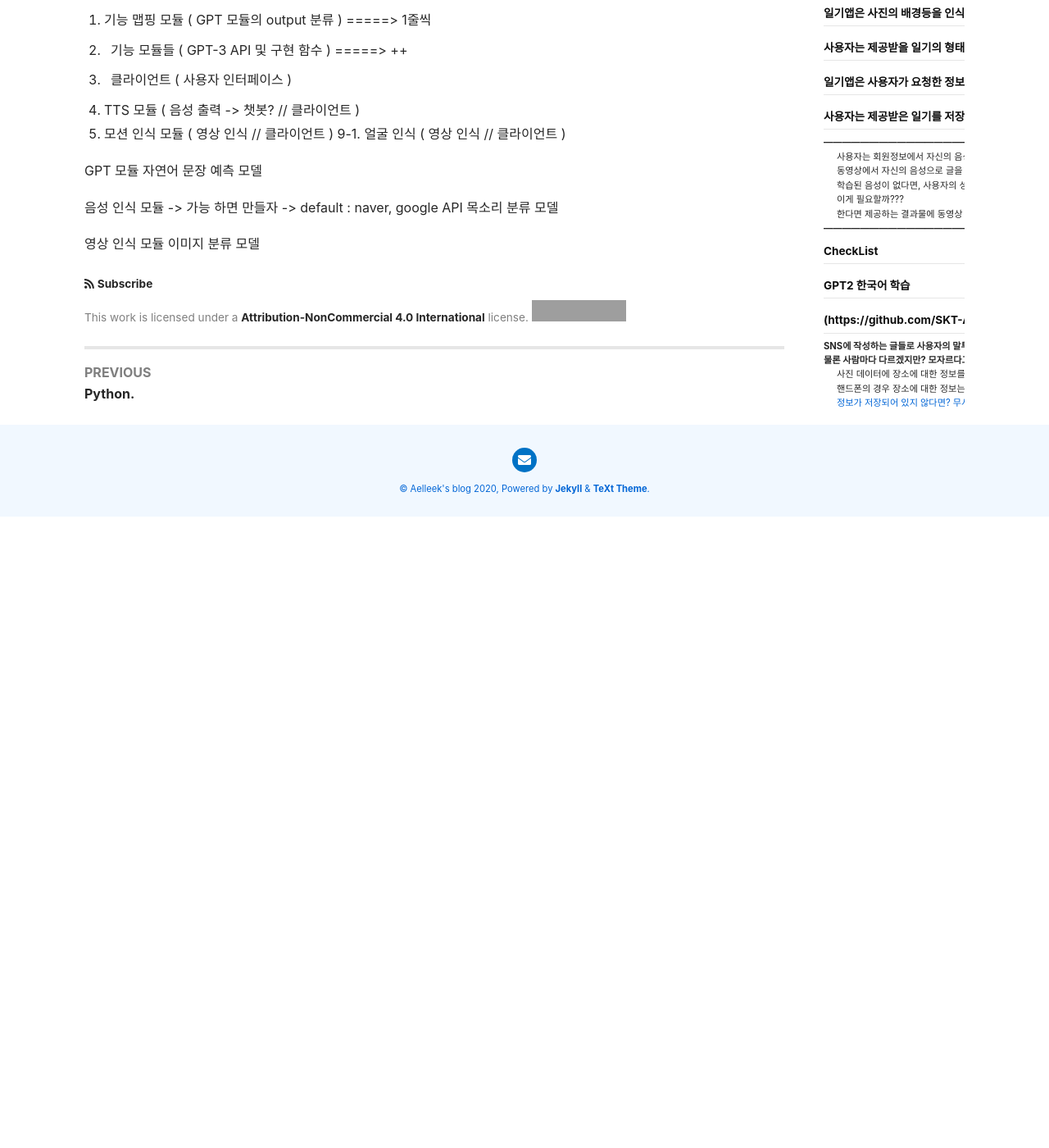
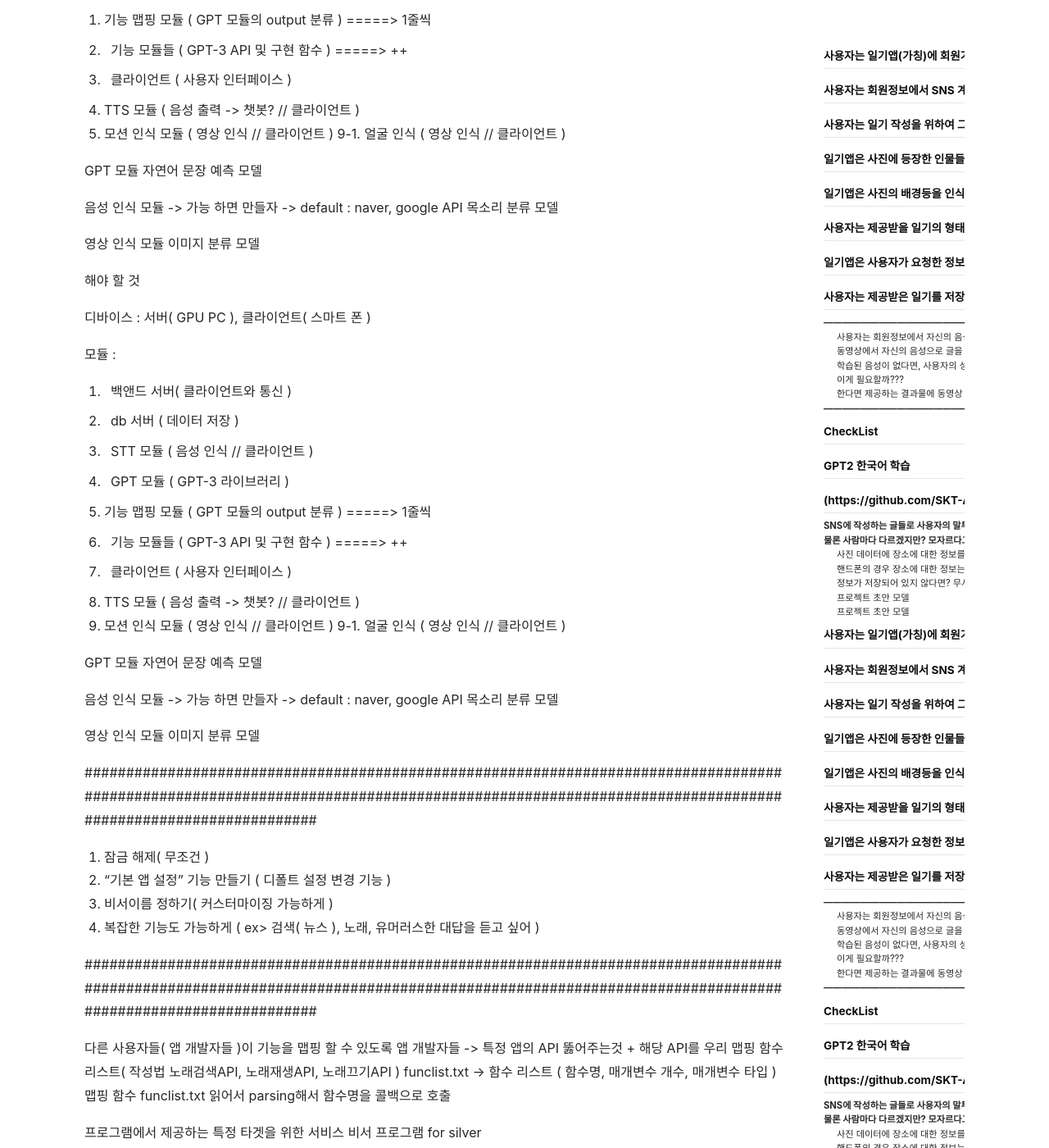
Before and after one commit to Aelleek/aelleek.github.io, a Jekyll site: the page built from _posts/2020-12-17-ProjectIdea.md, in a window 1280 px wide and 1400 px high, scrolled down 12909 px. Shown: the whole window at 82% size. Built offline with Jekyll 4.4.1, drawn with Linux system fonts in a browser that asks for light colours; nearby versions of some CDN libraries; before the commit the page ends 13539 px from its top, so only the background shows below that; some of the changed text lies outside the part shown; grey boxes are pictures that could not be loaded.

Commit message:
Update ProjectIdea

```diff
--- a/_posts/2020-12-17-ProjectIdea.md
+++ b/_posts/2020-12-17-ProjectIdea.md
@@ -413,3 +413,102 @@ GPT 모듈
 
 영상 인식 모듈
    이미지 분류 모델
+
+
+
+해야 할 것
+
+디바이스 : 서버( GPU PC ), 클라이언트( 스마트 폰 )
+
+모듈 :
+   1. 백앤드 서버( 클라이언트와 통신 )
+
+   2. db 서버 ( 데이터 저장 )
+
+   3. STT 모듈 ( 음성 인식 // 클라이언트 )
+
+   4. GPT 모듈 ( GPT-3 라이브러리 )
+
+   5. 기능 맵핑 모듈 ( GPT 모듈의 output 분류 ) =====> 1줄씩
+   6. 기능 모듈들 ( GPT-3 API 및 구현 함수 )  =====> ++
+
+   7. 클라이언트 ( 사용자 인터페이스 )
+
+   8. TTS 모듈 ( 음성 출력 -> 챗봇? // 클라이언트 )
+   9. 모션 인식 모듈 ( 영상 인식 // 클라이언트 )
+   9-1. 얼굴 인식 ( 영상 인식 // 클라이언트 )
+
+
+GPT 모듈
+   자연어 문장 예측 모델
+
+음성 인식 모듈 -> 가능 하면 만들자 -> default : naver, google API
+   목소리 분류 모델
+
+영상 인식 모듈
+   이미지 분류 모델
+
+####################################################################################################################################################################################################
+
+1. 잠금 해제( 무조건 )
+2. "기본 앱 설정" 기능 만들기 ( 디폴트 설정 변경 기능 )
+3. 비서이름 정하기( 커스터마이징 가능하게 )
+4. 복잡한 기능도 가능하게 ( ex> 검색( 뉴스 ), 노래, 유머러스한 대답을 듣고 싶어 )
+
+####################################################################################################################################################################################################
+
+다른 사용자들( 앱 개발자들 )이 기능을 맵핑 할 수 있도록
+앱 개발자들 -> 특정 앱의 API 뚫어주는것 + 해당 API를 우리 맵핑 함수 리스트( 작성법 노래검색API, 노래재생API, 노래끄기API  )
+funclist.txt -> 함수 리스트 ( 함수명, 매개변수 개수, 매개변수 타입 )
+맵핑 함수 funclist.txt 읽어서 parsing해서 함수명을 콜백으로 호출
+
+
+프로그램에서 제공하는 특정 타겟을 위한 서비스
+비서 프로그램 for silver
+   1. 어르신( 어른분들을 위한 특정 기능 )
+      - 치매 어르신 끝말잇기
+      - 사용자의 현재 위험성 알리는 기능
+      - 아침마다 주의사항 말해주기 ( 손은 씻으셨나요? )
+
+####################################################################################################################################################################################################
+
+
+모듈 :
+   1. 백앤드 서버( 클라이언트와 통신 )
+      1-1.
+
+
+   2. db 서버 ( 데이터 저장 )
+      2-1.
+
+   3. STT 모듈 ( 음성 인식 // 클라이언트 )
+
+   4. GPT 모듈 ( GPT-3 라이브러리 )
+
+   5. 기능 맵핑 모듈 ( GPT 모듈의 output 분류 ) =====> 1줄씩
+   6. 기능 모듈들 ( GPT-3 API 및 구현 함수 )  =====> ++
+
+   7. 클라이언트 ( 사용자 인터페이스( 스마트폰 GUI ) )
+   직관성, 실용성
+      7-1. 초기화 설정
+      7-2. 현재 앱 설정 조회 및 수정
+      7-3. 다른 기기 설정 조회 및 삭제 뭐.... 가능하면 수정
+
+
+   8. TTS 모듈 ( 음성 출력 -> 챗봇? // 클라이언트 )
+   9. 모션 인식 모듈 ( 영상 인식 // 클라이언트 )
+   9-1. 얼굴 인식 ( 영상 인식 // 클라이언트 )
+
+시리나 빅스비 : 폰 켜지면 자동으로 켜진다. ( 기본 앱 )
+
+
+우선 순위 점수
+   1. 무조건
+   2. 중요
+   3. 있으면 좋다
+   4. 있든지 말든지
+   5. 에?
+
+1. 음성 인식 (train dataset update)
+2. 행동 패턴 인식 ( 모델 학습 ㄴㄴ )
+3. GPT3 fine tuning
```
